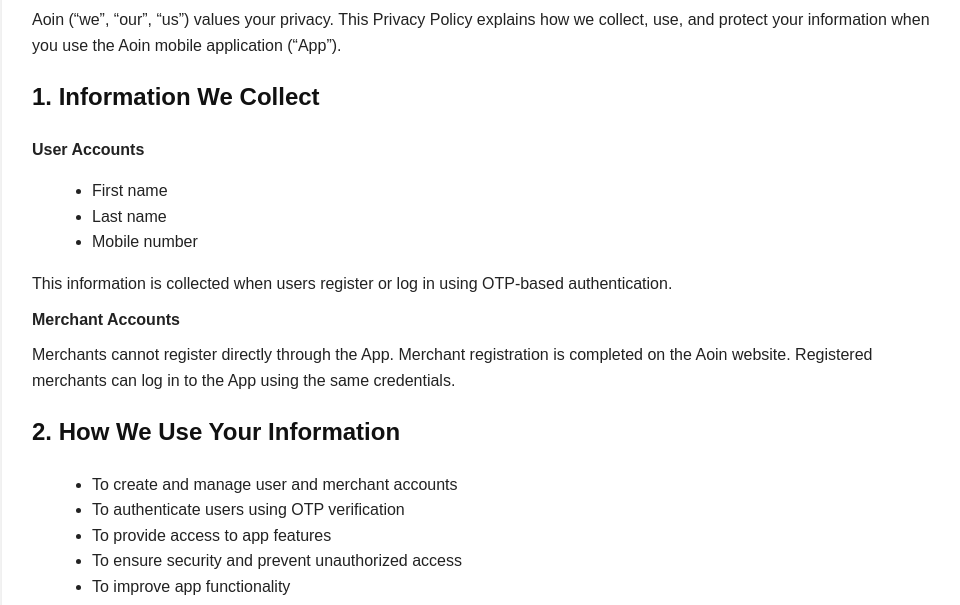
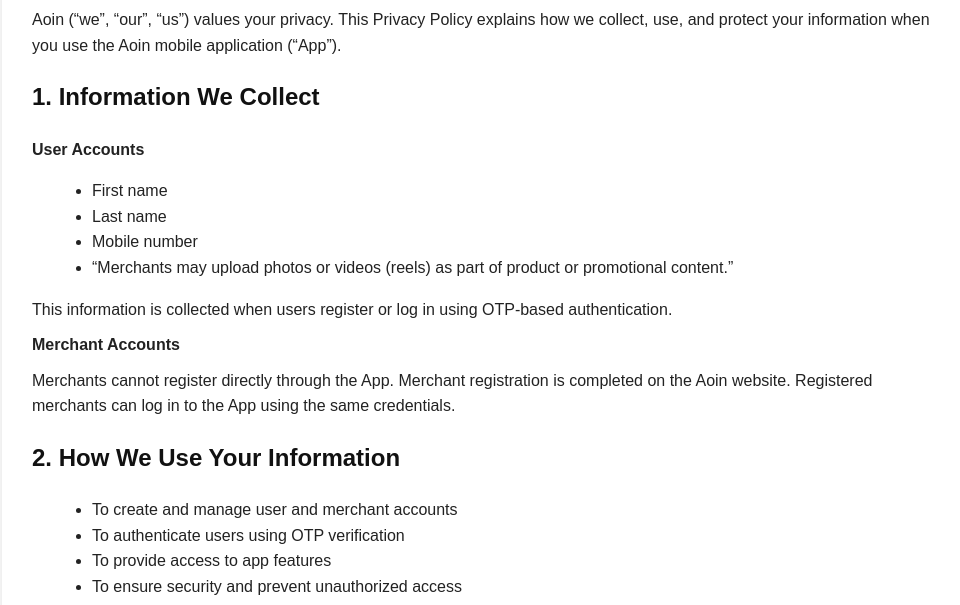
Before and after one commit to Suryansh9331/aoin_privacy_policy, a plain HTML site: page index.html in a window 1280 px wide. Shown: the part 181-786 px from the top of the page, without its empty margins (158-1118 px from the left). Drawn offline with Linux system fonts and the light colour scheme.

Commit message:
Update index.html

```diff
--- a/index.html
+++ b/index.html
@@ -58,6 +58,7 @@
       <li>First name</li>
       <li>Last name</li>
       <li>Mobile number</li>
+      <li>“Merchants may upload photos or videos (reels) as part of product or promotional content.”</li>
     </ul>
     <p>
       This information is collected when users register or log in using OTP-based authentication.
```
